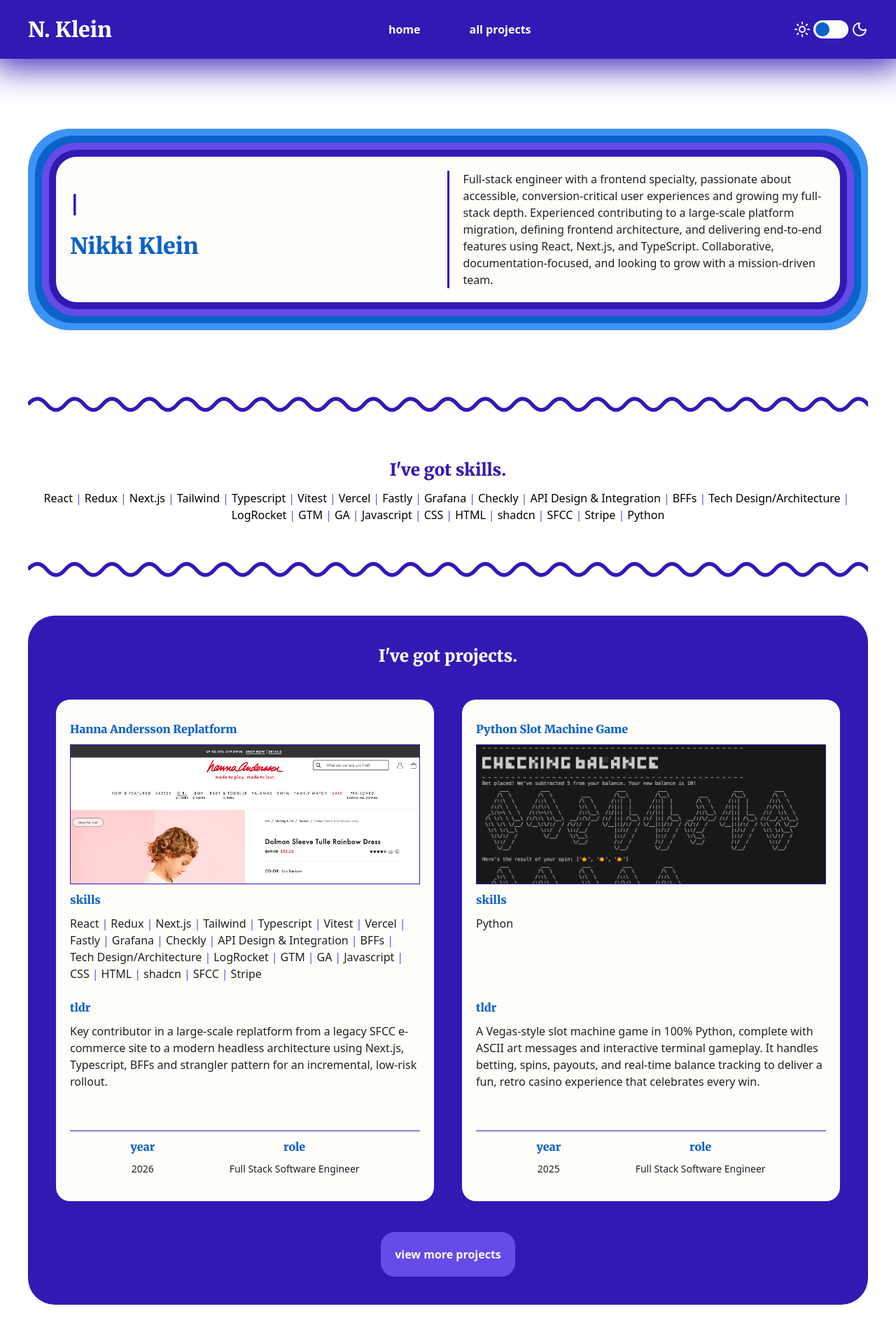
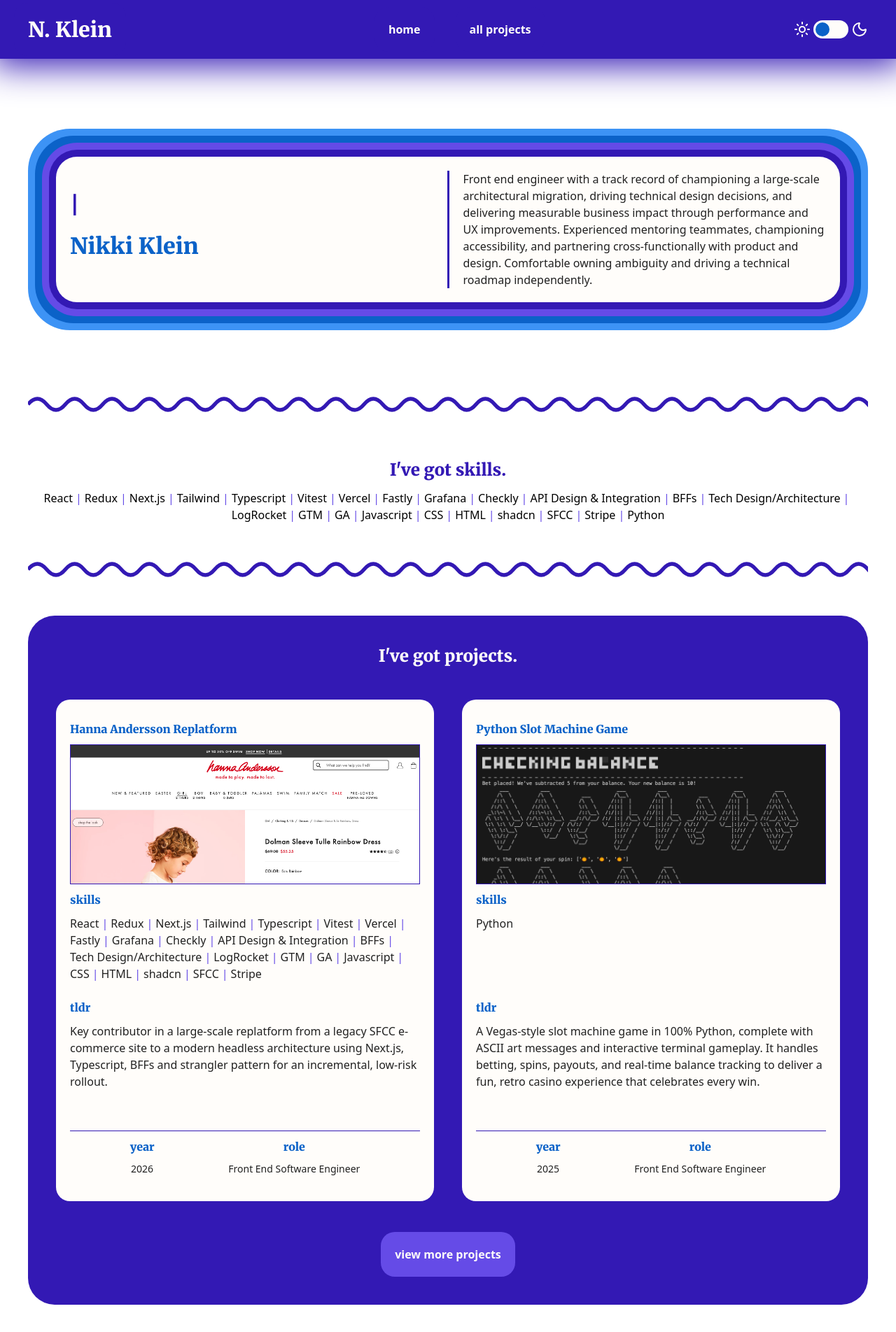
Before and after one commit to kleinlikecalvin/klein_like_calvin_next, a Next.js app: page / in a window 1280 px wide. Shown: the top 1904 px of the page at 70% size. Built offline with nearby package versions, Linux system fonts and the light colour scheme.

Commit message:
Removes all reference to full stack

```diff
--- a/app/data/meta_data.ts
+++ b/app/data/meta_data.ts
@@ -1,5 +1,5 @@
 export const metaData = {
   title: "Nikki Klein | Front End Software Engineer Portfolio",
   description:
-    "Full-stack engineer with a frontend specialty, passionate about accessible, conversion-critical user experiences and growing my full-stack depth. Experienced contributing to a large-scale platform migration, defining frontend architecture, and delivering end-to-end features using React, Next.js, and TypeScript. Collaborative, documentation-focused, and looking to grow with a mission-driven team.",
+    "Front end engineer with a track record of championing a large-scale architectural migration, driving technical design decisions, and delivering measurable business impact through performance and UX improvements. Experienced mentoring teammates, championing accessibility, and partnering cross-functionally with product and design. Comfortable owning ambiguity and driving a technical roadmap independently.",
 };
--- a/app/data/projects/hanna_andersson/legacy_and_next/ha_both_replatform.ts
+++ b/app/data/projects/hanna_andersson/legacy_and_next/ha_both_replatform.ts
@@ -5,7 +5,7 @@ export const haReplatform: Project = {
   id: "haReplatform",
   title: "Hanna Andersson Replatform",
   year: "2026", // 🚨 TODO: update either when leaving Hanna or when completely on SOTF
-  role: "Full Stack Software Engineer",
+  role: "Front End Software Engineer",
   skills: [
     "React",
     "Redux",
--- a/app/data/projects/hanna_andersson/next/ha_next_turnto_reviews_api.ts
+++ b/app/data/projects/hanna_andersson/next/ha_next_turnto_reviews_api.ts
@@ -15,7 +15,7 @@ export const haTurnToReviews: Project = {
   id: "haTurnToReviews",
   title: "TurnTo Reviews API",
   year: "2025",
-  role: "Full Stack Software Engineer",
+  role: "Front End Software Engineer",
   skills: [
     "React",
     "Next.js",
--- a/app/data/projects/personal/python_terminal_slot_machine.ts
+++ b/app/data/projects/personal/python_terminal_slot_machine.ts
@@ -5,7 +5,7 @@ export const pythonSlotMachine: Project = {
   id: "pythonSlotMachine",
   title: "Python Slot Machine Game",
   year: "2025",
-  role: "Full Stack Software Engineer",
+  role: "Front End Software Engineer",
   skills: ["Python"],
   preview: {
     tldr: "A Vegas-style slot machine game in 100% Python, complete with ASCII art messages and interactive terminal gameplay. It handles betting, spins, payouts, and real-time balance tracking to deliver a fun, retro casino experience that celebrates every win.",
```
